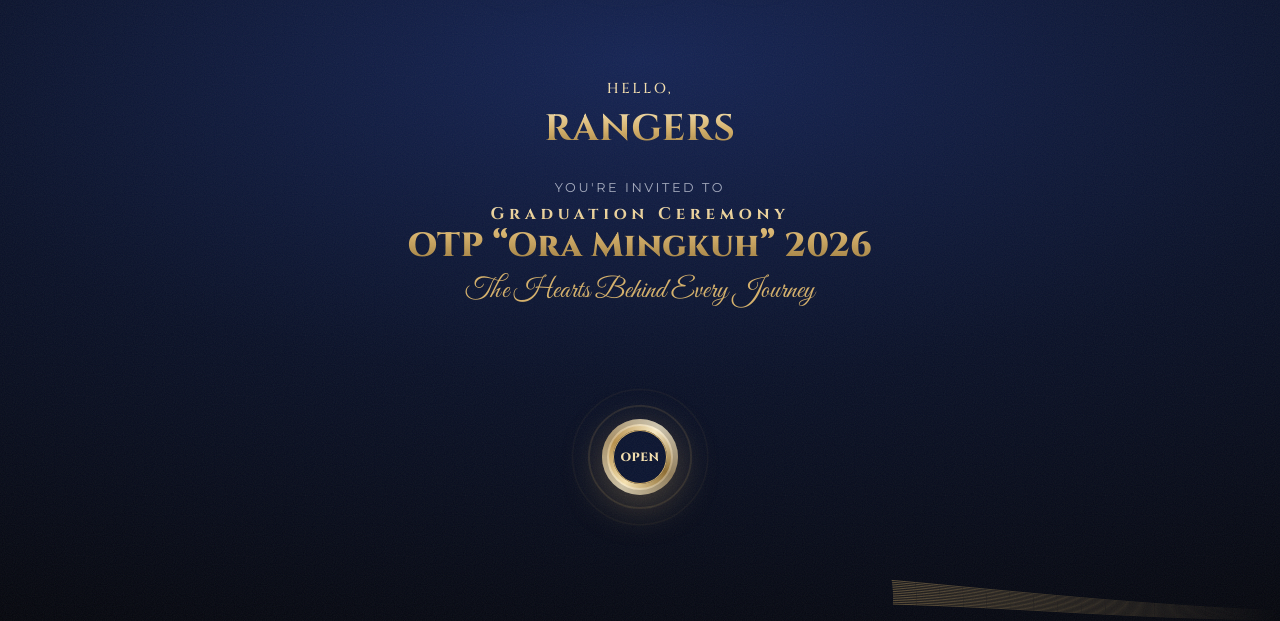
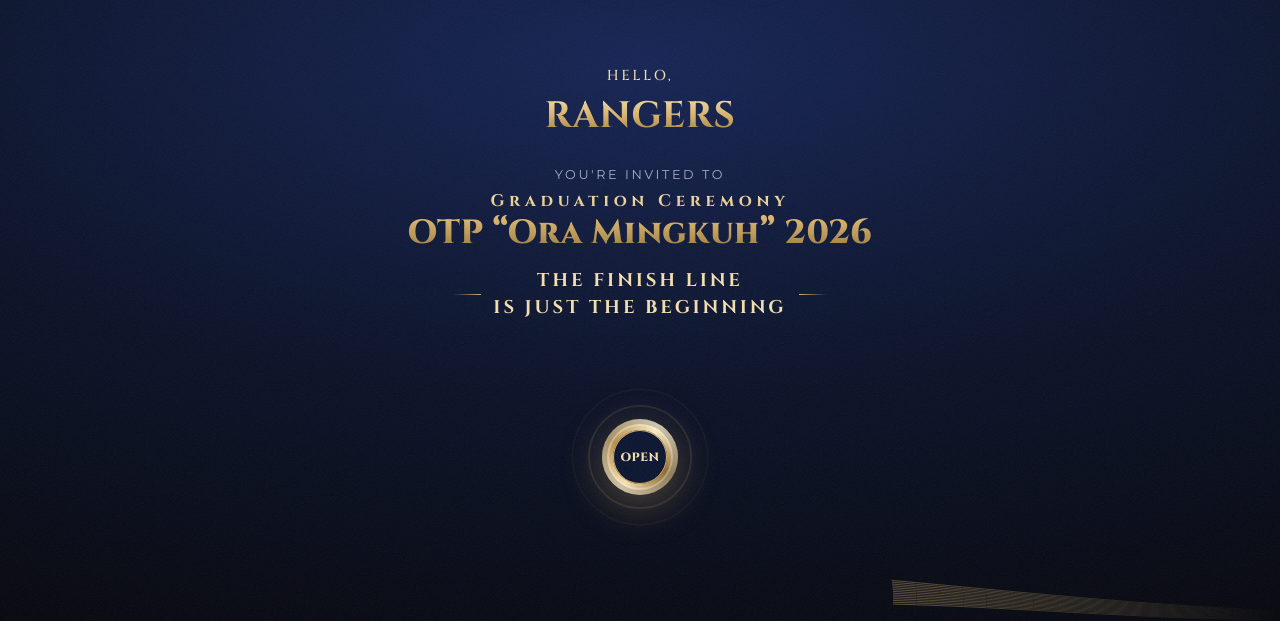
Before and after one commit to budibisa/otporamingkuh, a plain HTML site: page index.html in a window 1280 px wide. Shown: the part 179-800 px from the top of the page. Drawn offline with Linux system fonts and the light colour scheme.

Commit message:
Cover quote: The Finish Line Is Just The Beginning
Co-Authored-By: Claude Opus 5.5 <noreply@anthropic.com>
Claude-Session: https://claude.ai/code/session_01PnHK767vLaqo4wDPFM1GJa

```diff
--- a/index.html
+++ b/index.html
@@ -214,6 +214,9 @@ footer .logos .l1{width:56px} footer .logos .l2{width:74px} footer .logos .l3{wi
 #cover .invited{font-size:min(13px,1.6vh)}
 #cover .title{font-size:min(7.6vw,4.2vh)}
 #cover .tagline{font-size:min(7vw,3.5vh)}
+#cover .cv-quote{margin-top:2.2vh;font-weight:600;font-size:min(4.4vw,2.3vh);line-height:1.45;letter-spacing:.16em;text-transform:uppercase;color:var(--gold2);display:flex;align-items:center;gap:12px}
+#cover .cv-quote:before,#cover .cv-quote:after{content:"";width:28px;height:1px;background:linear-gradient(90deg,transparent,var(--gold));flex:none}
+#cover .cv-quote:after{transform:scaleX(-1)}
 #cover .medal{width:min(112px,12vh);height:min(112px,12vh)}
 #cover .medal .disc span{width:72%;height:72%;font-size:min(13px,1.5vh);letter-spacing:.04em}
 @media (max-height:720px){
@@ -246,7 +249,7 @@ footer .logos .l1{width:56px} footer .logos .l2{width:74px} footer .logos .l3{wi
     <div><span class="role" id="roleCover"></span></div>
     <div class="invited">You're invited to</div>
     <div class="title cinzel goldtext"><small>Graduation Ceremony</small>OTP “Ora Mingkuh” 2026</div>
-    <div class="tagline script">The Hearts Behind Every Journey</div>
+    <div class="cv-quote cinzel">The Finish Line<br>Is Just The Beginning</div>
   </div>
 
   <div class="cv-bot">
```
